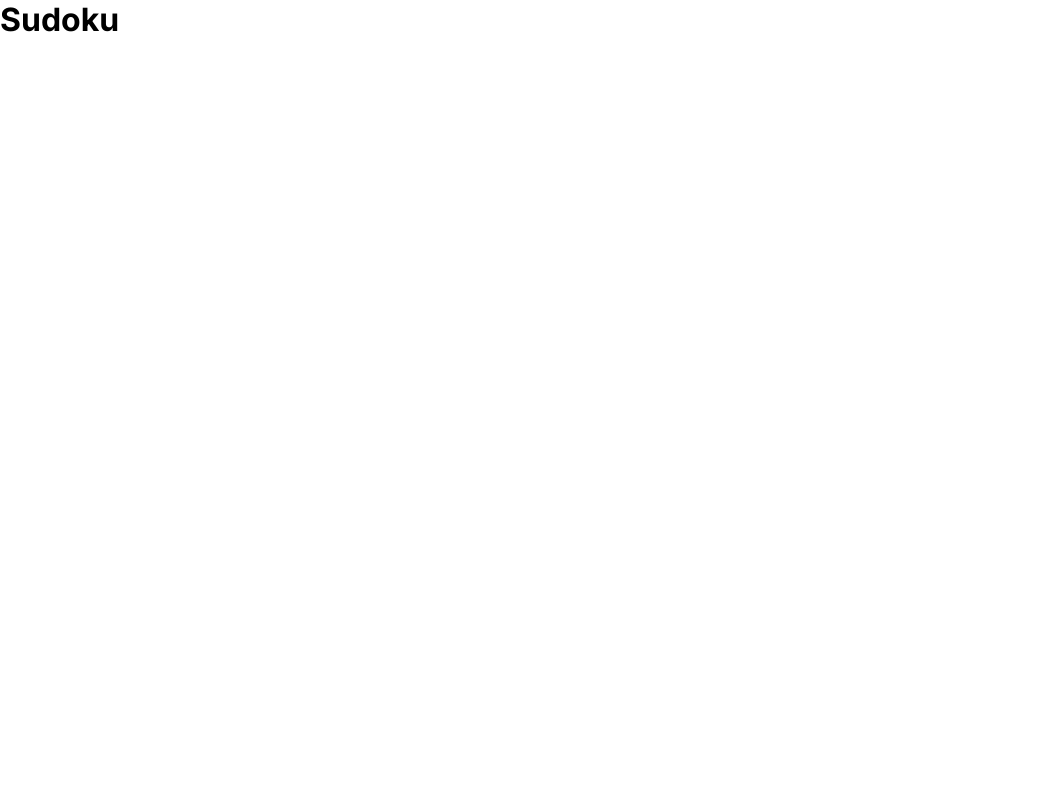
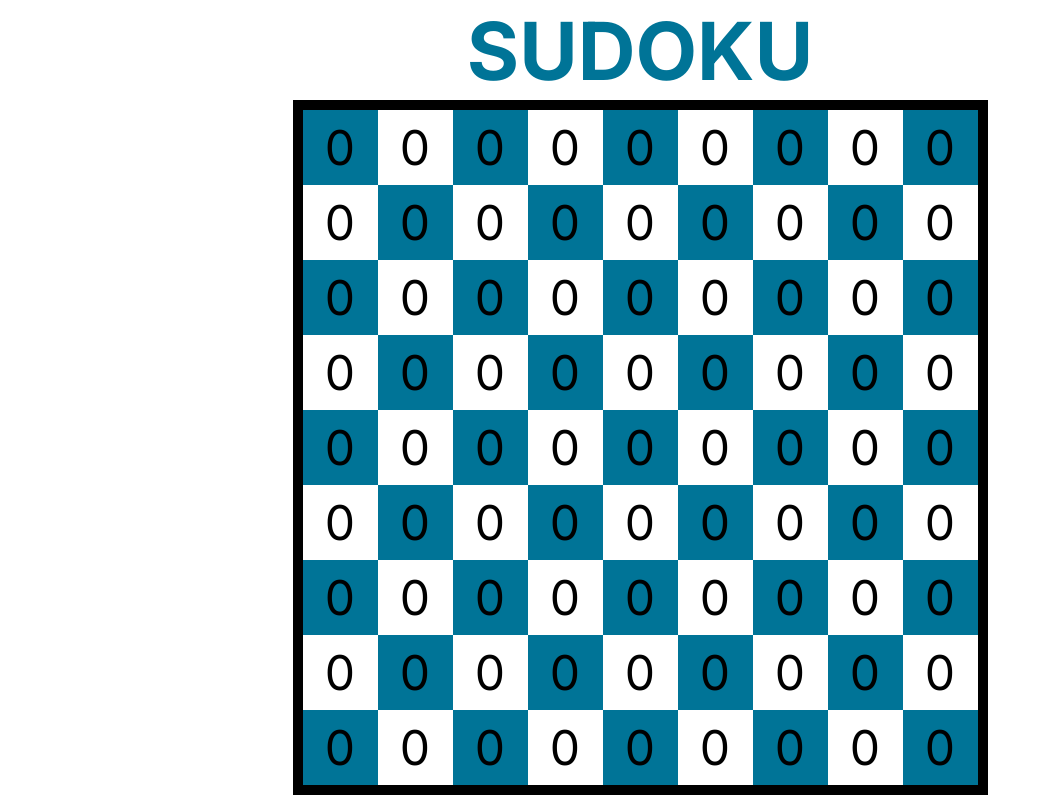
Before and after one commit to jhutchings99/sudoku, a plain HTML site: page client/index.html in a window 1280 px wide. Shown: the whole page, without its empty margins (0-1050 px from the left). Drawn offline with nearby package versions, Linux system fonts and the light colour scheme.

Commit message:
board mostly working

```diff
--- a/client/app.js
+++ b/client/app.js
@@ -1,5 +1,27 @@
-var app = new Vue({
-        el: "#app",
-        data: {},
-    methods: {},
-})
+const app = new Vue({
+    el: '#app',
+    data: {
+        board: [
+            [0, 0, 0, 0, 0, 0, 0, 0, 0],
+            [0, 0, 0, 0, 0, 0, 0, 0, 0],
+            [0, 0, 0, 0, 0, 0, 0, 0, 0],
+            [0, 0, 0, 0, 0, 0, 0, 0, 0],
+            [0, 0, 0, 0, 0, 0, 0, 0, 0],
+            [0, 0, 0, 0, 0, 0, 0, 0, 0],
+            [0, 0, 0, 0, 0, 0, 0, 0, 0],
+            [0, 0, 0, 0, 0, 0, 0, 0, 0],
+            [0, 0, 0, 0, 0, 0, 0, 0, 0]
+        ]
+    },
+    methods: {
+        checkInput: function (event, rowIndex, columnIndex) {
+            if (event.target.value > 9 || event.target.value < 1) {
+                this.board[rowIndex][columnIndex] = 0;
+            }
+        },
+
+        editCell: function (event, rowIndex, columnIndex) {
+            this.board[rowIndex][columnIndex] = event.target.value;
+        }
+    }
+});
--- a/client/index.html
+++ b/client/index.html
@@ -10,9 +10,15 @@
         <link href="https://fonts.googleapis.com/css2?family=Inter:wght@100;200;300;400;500;600;700;800;900&display=swap" rel="stylesheet">
     </head>
     <body>
-    <div id="app">
-        <h1>Sudoku</h1>
-        <div id="sudoku-board"></div>
+        <div id="app" v-cloak>
+            <h1 id="title">Sudoku</h1>
+            <div id="sudoku-board">
+                <div v-for="(row, rowIndex) in board" v-bind:key="rowIndex" class="row">
+                    <div v-for="(column, columnIndex) in row" v-bind:key="columnIndex" v-bind:class="{'column-even': rowIndex % 2 === 0 && columnIndex % 2 === 0, 'column-odd': rowIndex % 2 === 0 && columnIndex % 2 !== 0, 'row-even': rowIndex % 2 !== 0 && columnIndex % 2 === 0, 'row-odd': rowIndex % 2 !== 0 && columnIndex % 2 !== 0}">
+                        <input type="number" min="1" max="9" v-model.number="board[rowIndex][columnIndex]" @input="checkInput($event, rowIndex, columnIndex)" :placeholder="board[rowIndex][columnIndex]">
+                    </div>
+                </div>
+            </div>
         </div>
         <script src="https://cdn.jsdelivr.net/npm/vue@2/dist/vue.js"></script>
         <script src="app.js"></script>
--- a/client/style.css
+++ b/client/style.css
@@ -1,3 +1,7 @@
+[v-cloak] {
+    display: none;
+  }
+
 * {
     margin: 0;
     padding: 0;
@@ -5,6 +9,96 @@
     font-family: 'Inter', sans-serif;
 }
 
+input::-webkit-inner-spin-button {
+    -webkit-appearance: none;
+    margin: 0;
+}
+
+#title {
+    display: flex;
+    justify-content: center;
+    align-items: center;
+    height: 100px;
+    font-size: 5rem;
+    font-weight: 700;
+    color: #007497;
+    text-transform: uppercase;
+}
+
 #sudoku-board {
+    display: flex;
+    flex-direction: column;
+    align-items: center;
+    justify-content: center;
+    margin: 0 auto;
+    flex-wrap: wrap;
+    border: 10px solid black;
+    width: 695px;
+}
 
+.column {
+    width: 75px;
+    height: 75px;
+    border: 1px solid black;
+    display: flex;
+    justify-content: center;
+    align-items: center;
 }
+
+.column-even {
+    background-color: #007497;
+}
+
+.column-even input {
+    background-color: #007497;
+}
+
+.column-odd {
+    background-color: #ffffff;
+}
+
+.column-odd input {
+    background-color: #ffffff;
+}
+
+.row {
+    width: 75px;
+    height: 75px;
+    border: 1px solid black;
+    display: flex;
+    justify-content: center;
+    align-items: center;
+    text-align: center;
+    font-size: 3rem;
+}
+
+.row-even {
+    background-color: #ffffff;
+}
+
+.row-even input {
+    background-color: #ffffff;
+}
+
+.row-odd {
+    background-color: #007497;
+}
+
+.row-odd input {
+    background-color: #007497;
+}
+
+input {
+    border: none;
+    width: 75px;
+    height: 75px;
+    display: flex;
+    justify-content: center;
+    align-items: center;
+    text-align: center;
+    font-size: 3rem;
+}
+
+input:focus {
+    outline: none;
+}
```
Lines whose indentation alone changed are shown as unchanged.
